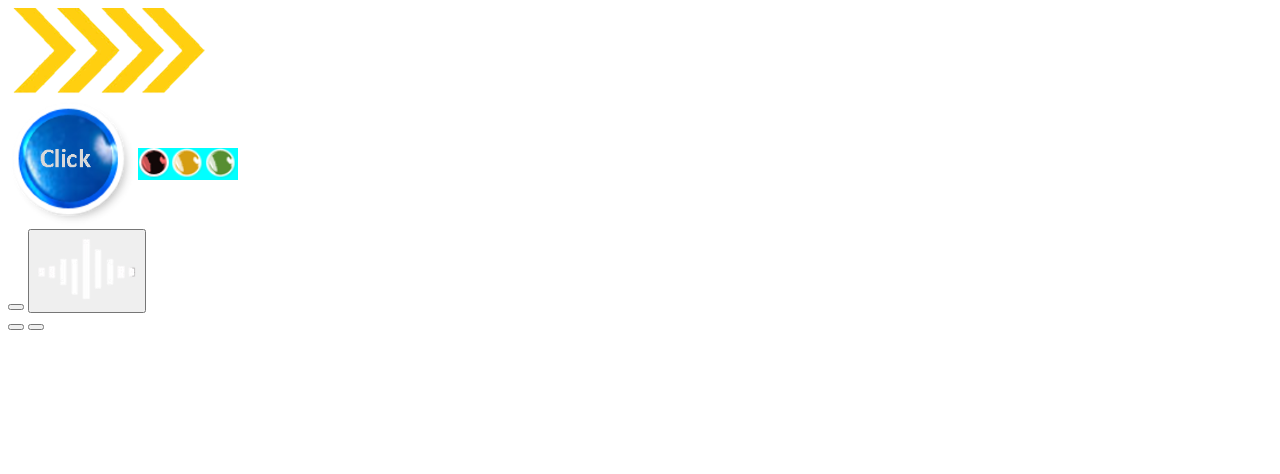
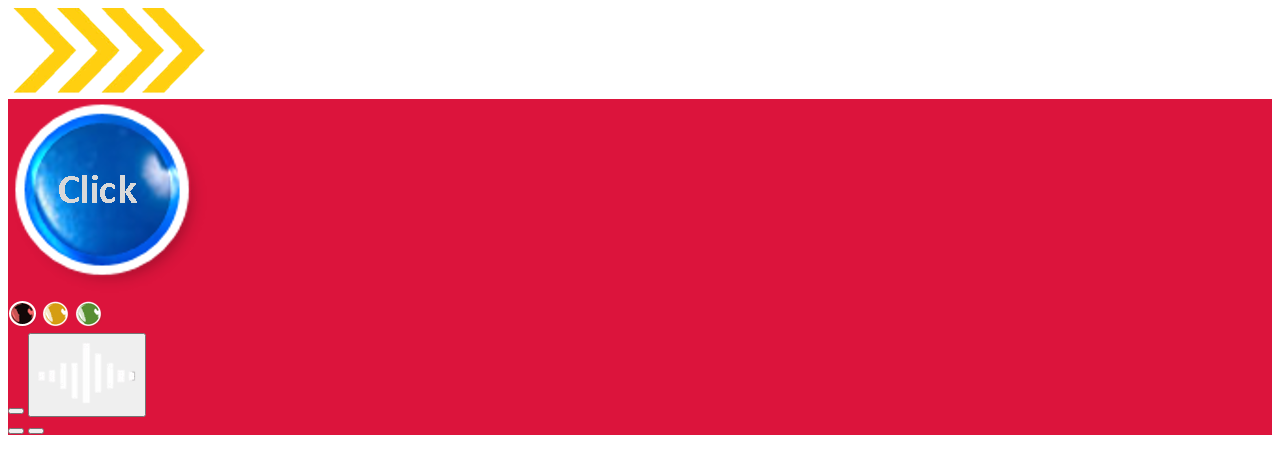
Before and after one commit to Akistapace/POKEDEX, a website: page index.html in a window 1280 px wide. Drawn offline with Linux system fonts and the light colour scheme.

Commit message:
Organizando o repositório

```diff
--- a/index.html
+++ b/index.html
@@ -6,7 +6,7 @@
 	<meta charset="utf-8">
 	<meta name="viewport" content="width=device-width, initial-scale=1.0">
 
-	<link rel="stylesheet" type="text/css" href="./src/libs/main.css">
+	<link rel="stylesheet" type="text/css" href="./src/dist/css/main.css">
 </head>
 
 <header>
@@ -16,7 +16,7 @@
 			<div class=""><img src="./src/assets/img/setas.png"></div>
 		</a>
 	</div>
-	<nav class="">
+	<nav class="nav">
 			<div class="container-btns-nav">
 				<img class="" onclick="openNav()" src="./src/assets/img/BolaAzul.png">
 				<div class="imgs-btn-tyni">
--- a/src/libs/main.scss
+++ /dev/null
@@ -1 +0,0 @@
-@import "../sass/import"
--- a/src/sass/_import.scss
+++ /dev/null
@@ -1,32 +0,0 @@
-
-@mixin flex-between-center {
-    display: flex;
-    justify-content:space-between;
-    align-items: center ;
-}
-@mixin flex-start-center {
-    display: flex;
-    justify-content:flex-start;
-    align-items: center ;
-}
-
-
-.container-btns-nav {
-    width: 100%;
-    @include flex-start-center;
-    img {
-        width: 130px;
-        height: 130px;
-    }
-    .imgs-btn-tyni {
-        @include flex-between-center;
-        background-color: aqua;
-        width: 100%;
-        max-width: 100px;
-        height: fit-content;
-        img {
-            width: 100%;
-            height: auto;
-        }
-    }
-}
--- /dev/null
+++ b/src/sass/layout/_navigation.scss
@@ -0,0 +1,16 @@
+
+@mixin flex-between-center {
+    display: flex;
+    justify-content:space-between;
+    align-items: center ;
+}
+@mixin flex-start-center {
+    display: flex;
+    justify-content:flex-start;
+    align-items: center ;
+}
+.nav {
+    background-color: crimson;
+    width: 100%;
+    height: 100%;
+}
--- /dev/null
+++ b/src/sass/main.scss
@@ -0,0 +1 @@
+@import "layout/navigation";
```
Also changed, not shown: src/dist/css/main.css (added), src/dist/css/main.min.css (added), src/libs/main.css (deleted), 1 other file.
